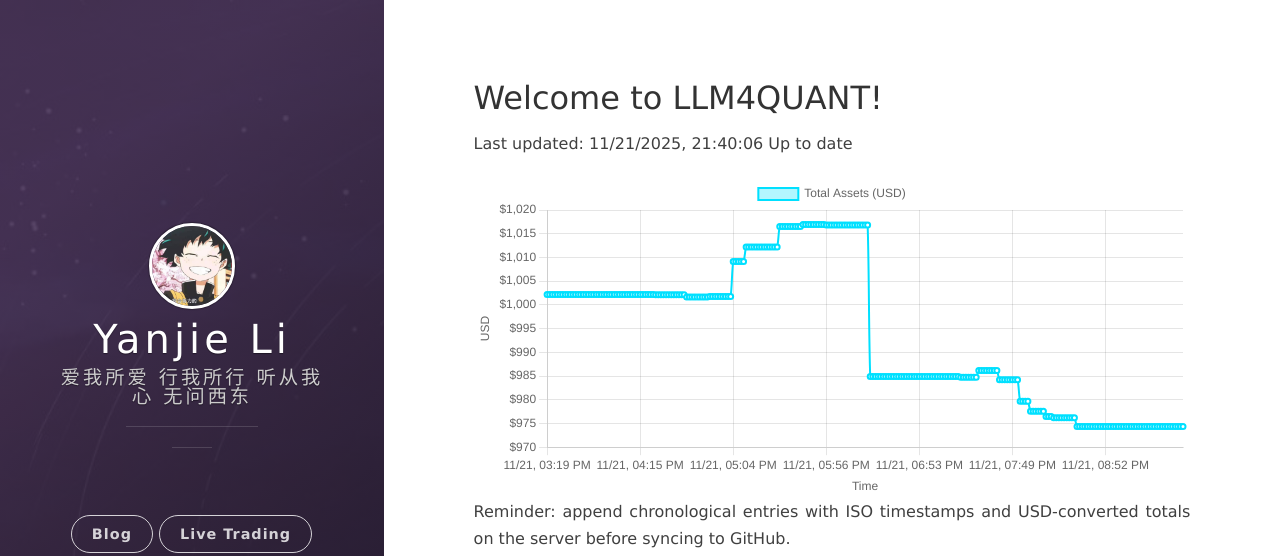
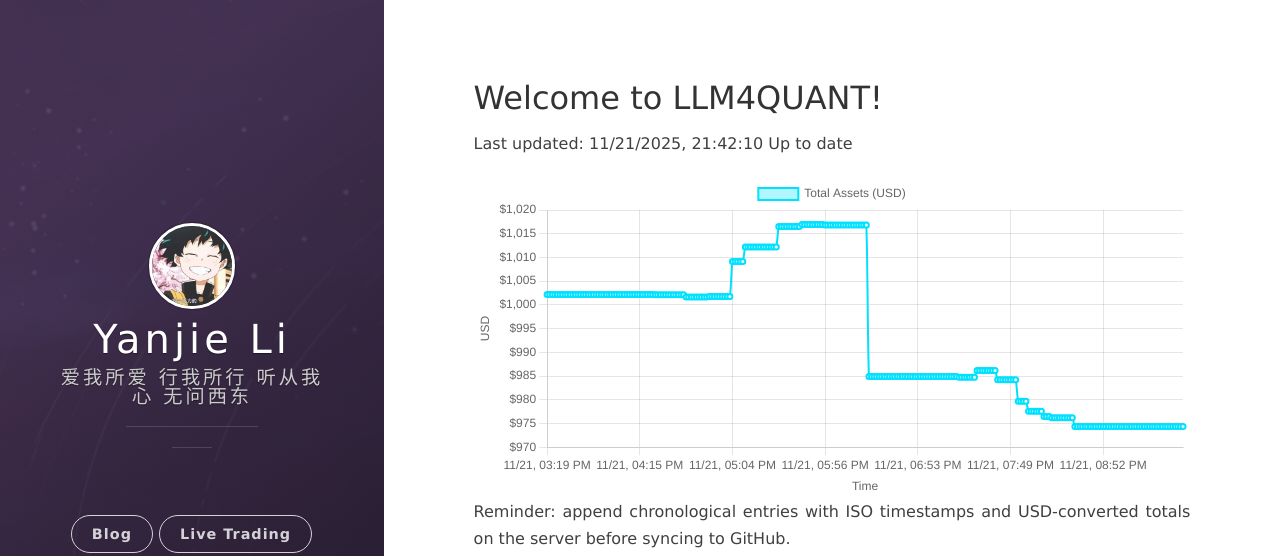
Before and after one commit to leeyegy/leeyegy.github.io, a Jekyll site: the page built from live-trading.html, in a window 1280 px wide. Shown: the top 556 px of the page. Built offline with Jekyll 4.4.1, drawn with Linux system fonts in a browser that asks for light colours; nearby versions of some CDN libraries.

Commit message:
AccountMonitor: update balance history 2025-11-22T05:42:10+08:00

```diff
--- a/assets/data/binance/balance-history.json
+++ b/assets/data/binance/balance-history.json
@@ -1,5 +1,5 @@
 {
-  "generatedAt": "2025-11-22T05:40:06+08:00",
+  "generatedAt": "2025-11-22T05:42:10+08:00",
   "asset": "total_usd_value",
   "history": [
     {
@@ -989,6 +989,10 @@
     {
       "timestamp": "2025-11-22T05:40:06+08:00",
       "totalUsd": 974.36593718
+    },
+    {
+      "timestamp": "2025-11-22T05:42:10+08:00",
+      "totalUsd": 974.36593718
     }
   ]
 }
```
